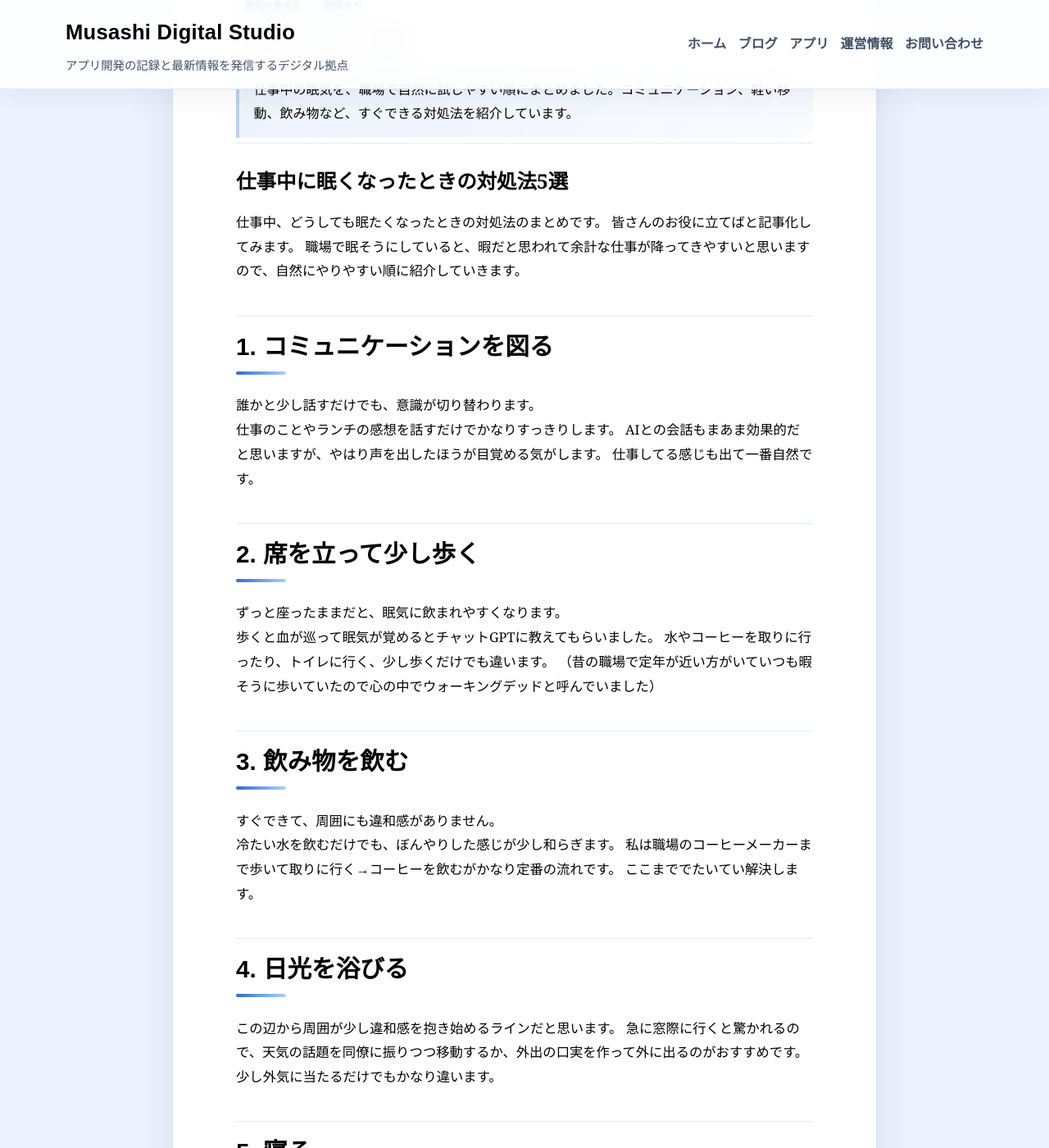
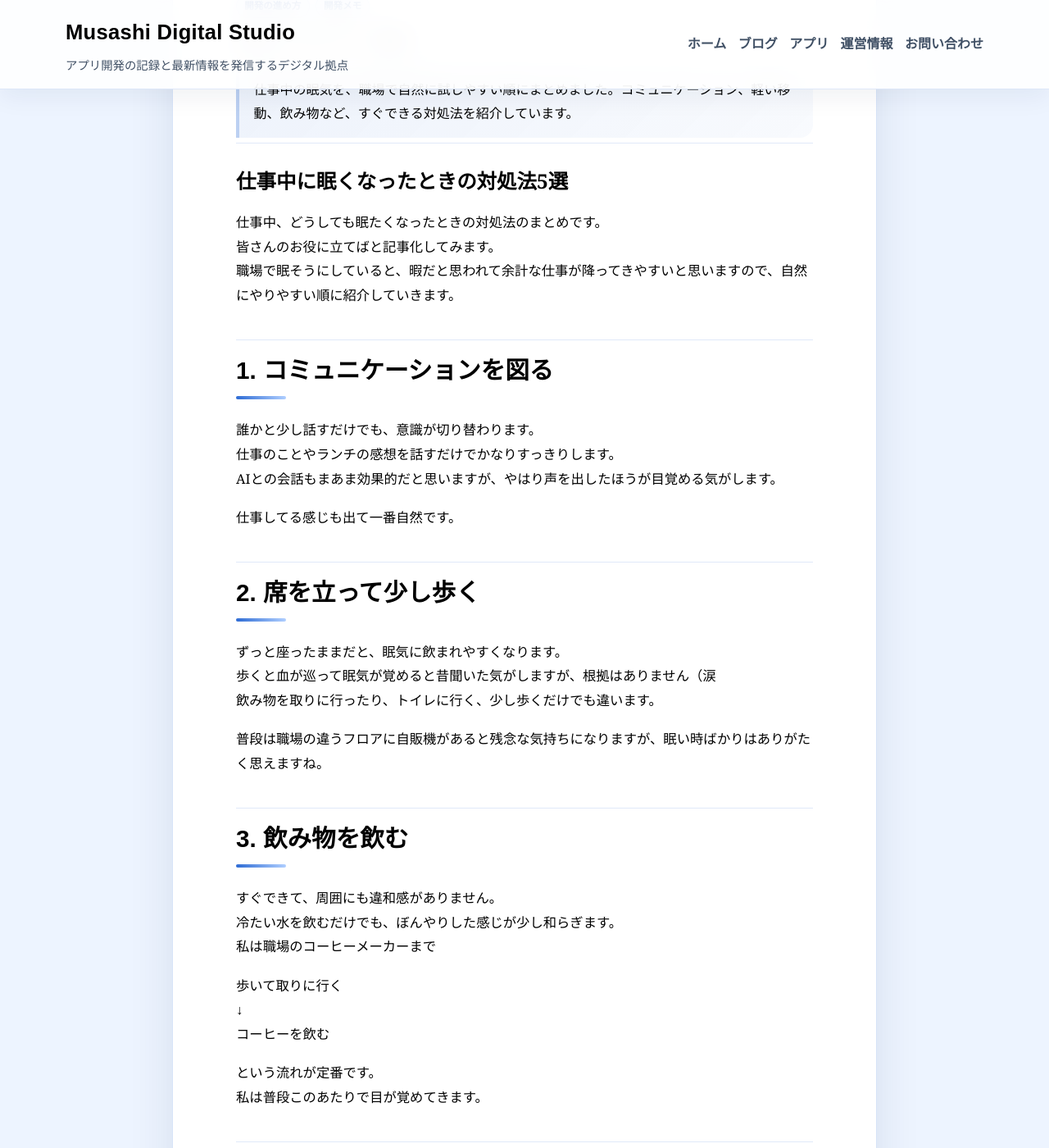
Before and after one commit to yasuhiro-toyoda/yasuhiro-toyoda.github.io, a Jekyll site: the page built from _posts/2026-04-10-仕事中に眠くなったときの対処法6選法.md, in a window 1280 px wide and 1400 px high, scrolled down 379 px. Shown: the whole window at 82% size. Built offline with Jekyll 4.4.1, drawn with Linux system fonts in a browser that asks for light colours; some of the changed text lies outside the part shown.

Commit message:
ブログの修正

```diff
--- a/_posts/2026-04-10-仕事中に眠くなったときの対処法6選法.md
+++ b/_posts/2026-04-10-仕事中に眠くなったときの対処法6選法.md
@@ -23,24 +23,33 @@ excerpt: "仕事中の眠気を、職場で自然に試しやすい順にまと
 誰かと少し話すだけでも、意識が切り替わります。
 仕事のことやランチの感想を話すだけでかなりすっきりします。
 AIとの会話もまあま効果的だと思いますが、やはり声を出したほうが目覚める気がします。
+
 仕事してる感じも出て一番自然です。
 
 ## 2. 席を立って少し歩く
 ずっと座ったままだと、眠気に飲まれやすくなります。
-歩くと血が巡って眠気が覚めるとチャットGPTに教えてもらいました。
-水やコーヒーを取りに行ったり、トイレに行く、少し歩くだけでも違います。
-（昔の職場で定年が近い方がいていつも暇そうに歩いていたので心の中でウォーキングデッドと呼んでいました）
+歩くと血が巡って眠気が覚めると昔聞いた気がしますが、根拠はありません（涙
+飲み物を取りに行ったり、トイレに行く、少し歩くだけでも違います。
+
+普段は職場の違うフロアに自販機があると残念な気持ちになりますが、眠い時ばかりはありがたく思えますね。
 
 ## 3. 飲み物を飲む
 すぐできて、周囲にも違和感がありません。
 冷たい水を飲むだけでも、ぼんやりした感じが少し和らぎます。
-私は職場のコーヒーメーカーまで歩いて取りに行く→コーヒーを飲むがかなり定番の流れです。
-ここまででたいてい解決します。
+私は職場のコーヒーメーカーまで
+
+歩いて取りに行く
+↓
+コーヒーを飲む
+
+という流れが定番です。
+私は普段このあたりで目が覚めてきます。
 
 ## 4. 日光を浴びる
 この辺から周囲が少し違和感を抱き始めるラインだと思います。
 急に窓際に行くと驚かれるので、天気の話題を同僚に振りつつ移動するか、外出の口実を作って外に出るのがおすすめです。
-少し外気に当たるだけでもかなり違います。
+
+少し外気に当たるだけでかなりすっきりします。
 
 ## 5. 寝る
 結局、眠たいときは寝るのが一番です。
```
